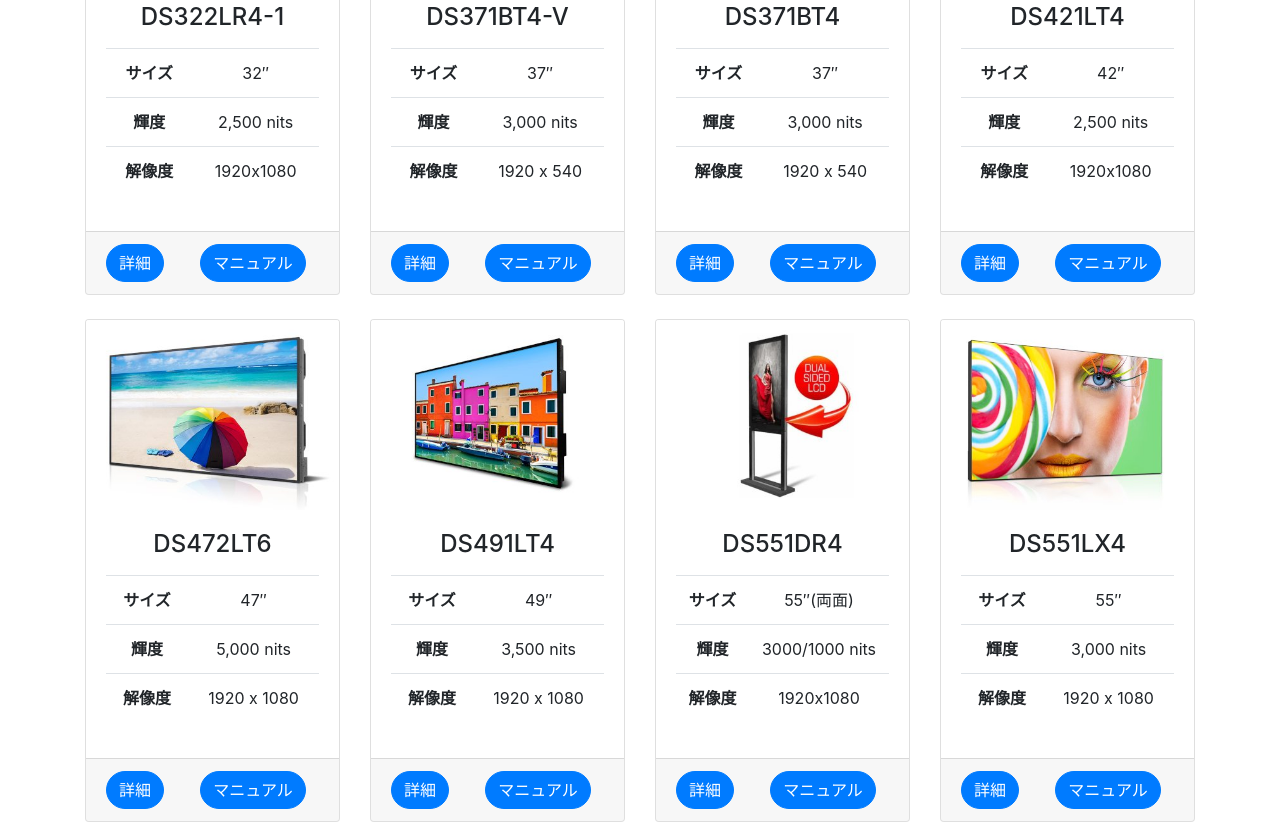
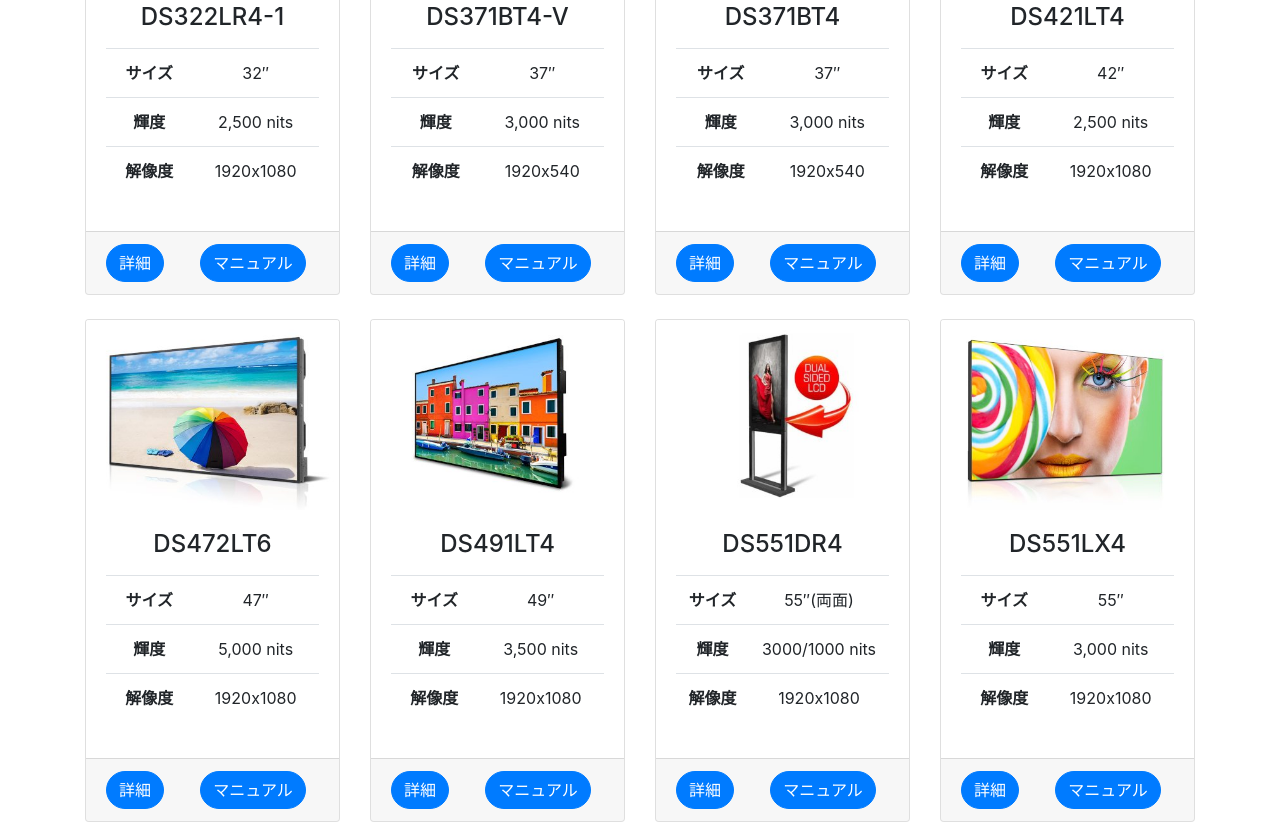
Before and after one commit to sanyu-digitalsignage/sanyu-digitalsignage.github.io, a website: page products.html in a window 1280 px wide. Shown: the part 545-1369 px from the top of the page. Drawn offline with Linux system fonts and the light colour scheme.

Commit message:
Update products.html

```diff
--- a/products.html
+++ b/products.html
@@ -115,7 +115,7 @@
                 </tr>
                 <tr>
                   <th scope="row" class="text-nowrap">解像度</th>
-                  <td>1920 x 540</td>
+                  <td>1920x540</td>
                 </tr>
               </tbody>
             </table>
@@ -151,7 +151,7 @@
                 </tr>
                 <tr>
                   <th scope="row" class="text-nowrap">解像度</th>
-                  <td>1920 x 540</td>
+                  <td>1920x540</td>
                 </tr>
               </tbody>
             </table>
@@ -223,7 +223,7 @@
                 </tr>
                 <tr>
                   <th scope="row" class="text-nowrap">解像度</th>
-                  <td>1920 x 1080</td>
+                  <td>1920x1080</td>
                 </tr>
               </tbody>
             </table>
@@ -259,7 +259,7 @@
                 </tr>
                 <tr>
                   <th scope="row" class="text-nowrap">解像度</th>
-                  <td>1920 x 1080</td>
+                  <td>1920x1080</td>
                 </tr>
               </tbody>
             </table>
@@ -331,7 +331,7 @@
                 </tr>
                 <tr>
                   <th scope="row" class="text-nowrap">解像度</th>
-                  <td>1920 x 1080</td>
+                  <td>1920x1080</td>
                 </tr>
               </tbody>
             </table>
@@ -583,7 +583,7 @@
                 </tr>
                 <tr>
                   <th scope="row" class="text-nowrap">解像度</th>
-                  <td>3840 x 2160</td>
+                  <td>3840x2160</td>
                 </tr>
               </tbody>
             </table>
@@ -703,7 +703,7 @@
                 </tr>
                 <tr>
                   <th scope="row" class="text-nowrap">解像度</th>
-                  <td>3840 x 2160</td>
+                  <td>3840x2160</td>
                 </tr>
               </tbody>
             </table>
```
